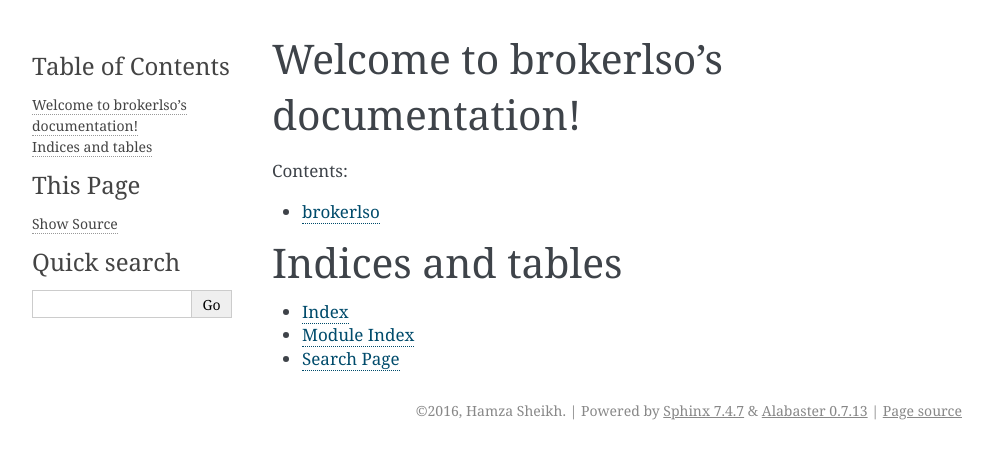
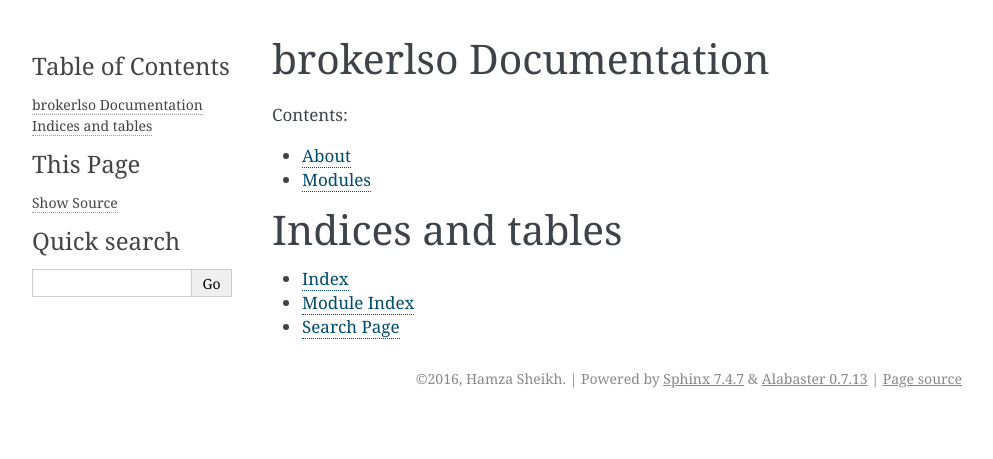
Before and after one commit to codeghar/brokerlso, a Sphinx documentation site: the page built from docs/source/index.rst, in a window 1280 px wide. Shown: the top 459 px of the page, without its empty margins (148-1141 px from the left). Built offline with Sphinx 7.4.7, drawn with Linux system fonts in a browser that asks for light colours.

Commit message:
Add intro to docs

```diff
--- a/docs/source/index.rst
+++ b/docs/source/index.rst
@@ -3,14 +3,15 @@
    You can adapt this file completely to your liking, but it should at least
    contain the root `toctree` directive.
 
-Welcome to brokerlso's documentation!
-=====================================
+brokerlso Documentation
+=======================
 
 Contents:
 
 .. toctree::
    :maxdepth: 1
 
+   about
    modules
 
 
--- a/docs/source/modules.rst
+++ b/docs/source/modules.rst
@@ -1,5 +1,5 @@
-brokerlso
-=========
+Modules
+=======
 
 .. toctree::
    :maxdepth: 4
```
Also changed, not shown: docs/source/about.rst (added, +24 -0 lines).
